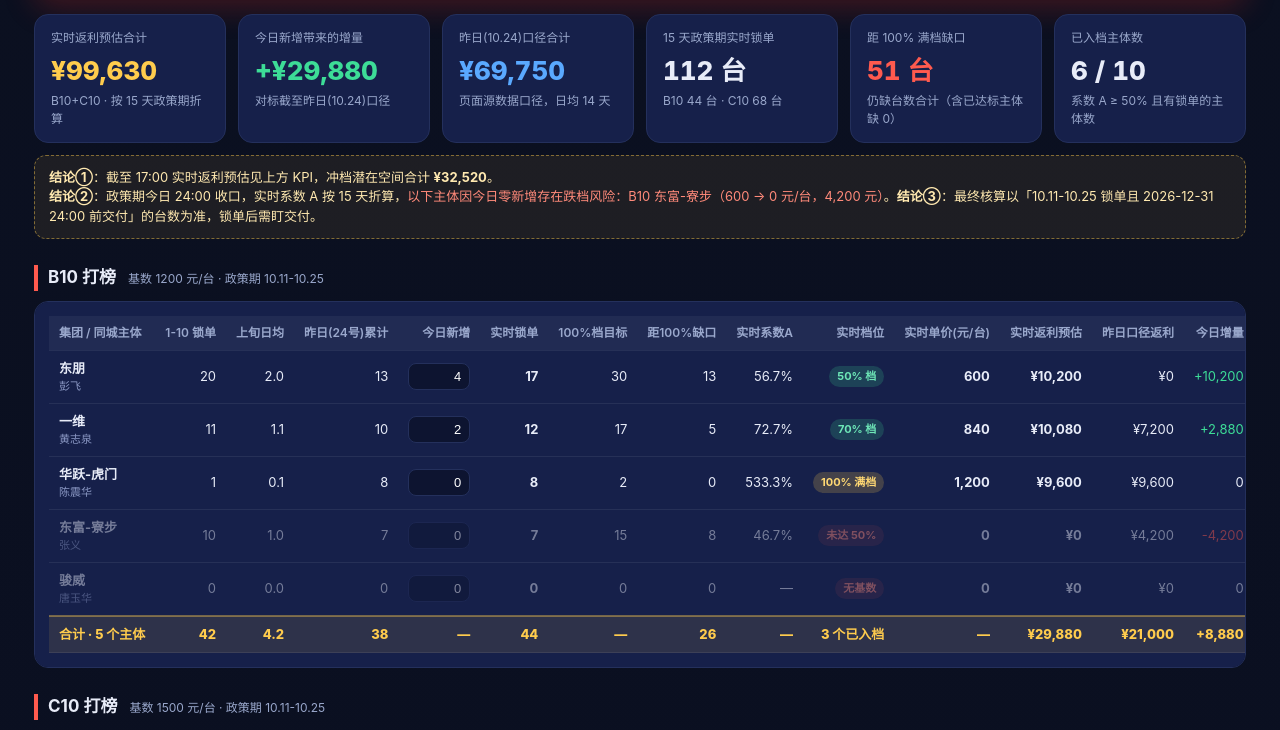
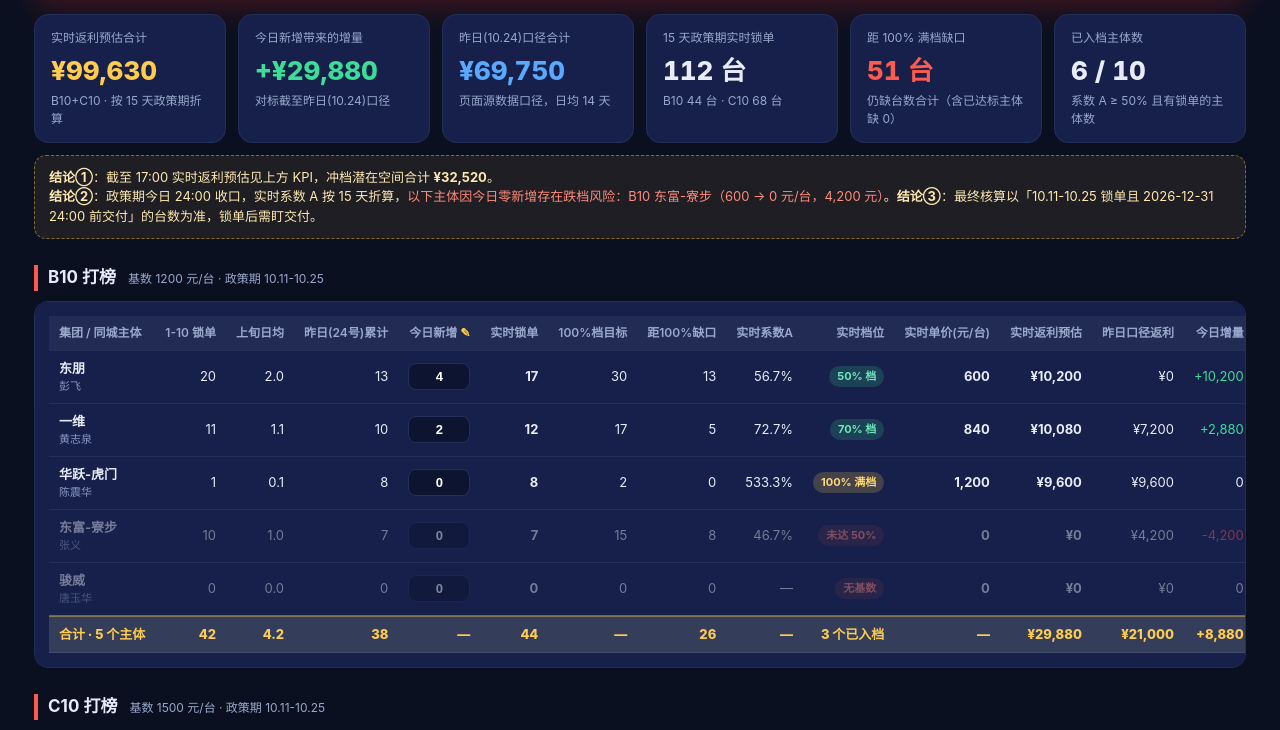
Before and after one commit to kaka147427334/huanan-dabang-b10c10-live, a plain HTML site: page index.html in a window 1280 px wide. Shown: the part 199-929 px from the top of the page. Drawn offline with Linux system fonts and the light colour scheme.

Commit message:
fix: 输入框可实时编辑（行只渲染一次，增量刷新派生单元格）

```diff
--- a/index.html
+++ b/index.html
@@ -46,7 +46,12 @@
   .up{color:var(--green)} .down{color:var(--red)}
   input.num{width:62px;background:#0d1430;border:1px solid var(--line);border-radius:8px;color:#fff;
     text-align:right;padding:5px 8px;font-size:13px;font-variant-numeric:tabular-nums}
-  input.num:focus{outline:none;border-color:var(--blue)}
+  input.num:focus{outline:none;border-color:var(--blue);box-shadow:0 0 0 2px rgba(90,169,255,.25)}
+  input.num::-webkit-outer-spin-button,input.num::-webkit-inner-spin-button{-webkit-appearance:none;margin:0}
+  input.num{-moz-appearance:textfield;text-align:center;font-weight:700}
+  input.num.edited{border-color:var(--gold);background:#1b1508;color:#ffd873}
+  tfoot tr{background:rgba(90,169,255,.10)}
+  tfoot td{border-top:2px solid var(--line)}
   .btnrow{display:flex;gap:8px;flex-wrap:wrap;margin-top:10px}
   button{background:#1e2a55;border:1px solid var(--line);color:var(--txt);border-radius:9px;padding:7px 14px;font-size:13px;cursor:pointer}
   button:hover{background:#27356b}
@@ -74,13 +79,13 @@
 <div class="hlbox" id="hlbox"></div>
 
 <h2>B10 打榜 <small>基数 1200 元/台 · 政策期 10.11-10.25</small></h2>
-<div class="card"><table id="t-b10"><thead id="h-b10"></thead><tbody id="b-b10"></tbody></table></div>
+<div class="card"><table id="t-b10"><thead id="h-b10"></thead><tbody id="b-b10"></tbody><tfoot id="f-b10"></tfoot></table></div>
 
 <h2>C10 打榜 <small>基数 1500 元/台 · 政策期 10.11-10.25</small></h2>
-<div class="card"><table id="t-c10"><thead id="h-c10"></thead><tbody id="b-c10"></tbody></table></div>
+<div class="card"><table id="t-c10"><thead id="h-c10"></thead><tbody id="b-c10"></tbody><tfoot id="f-c10"></tfoot></table></div>
 
 <div class="btnrow">
-  <button class="primary" onclick="recalc()">重新计算</button>
+  <button class="primary" onclick="recalc(1)">重新计算</button>
   <button onclick="resetAll()">恢复 17:00 原始数据</button>
   <button onclick="clearAdd()">今日新增全部归零</button>
   <button onclick="exportCsv()">导出 CSV（含明细）</button>
@@ -109,7 +114,7 @@
   <div class="note">口径说明：页面源数据为「截至 10.24 锁单、日均按 14 天」；本看板按政策期完整 15 天折算实时系数 A。<b>因此今日（10.25）若无新增，系数 A 会被 15 天分母稀释，存在跌档风险</b>，已用「昨日口径返利」列对标。</div>
 </div>
 
-<div class="footnote">看板生成于 2026-10-25 20:00 · 数据在浏览器本地实时计算，改动「今日新增」后点「重新计算」即可 · Windows 按 Ctrl+F5 / Mac 按 Cmd+Shift+R 刷新缓存</div>
+<div class="footnote">看板生成于 2026-10-25 20:21 · 直接在「今日新增 <span style="color:#ffcc4d">✎</span>」列输入数字，全表自动实时重算（改动过的格子会变金色）· 数据在浏览器本地计算，不上传 · Windows 按 Ctrl+F5 / Mac 按 Cmd+Shift+R 刷新缓存</div>
 
 </div>
 
@@ -169,28 +174,47 @@ function nextTier(r, model, qty){
 const HEAD = ['集团 / 同城主体','1-10 锁单','上旬日均','昨日(24号)累计','今日新增','实时锁单','100%档目标','距100%缺口','实时系数A','实时档位','实时单价(元/台)','实时返利预估','昨日口径返利','今日增量'];
 function renderHead(id){
   document.getElementById(id).innerHTML = '<tr><th class="l">'+HEAD[0]+'</th>' +
-    HEAD.slice(1).map((h,i)=>'<th'+(i===3?' title="今日新增可编辑"':'')+'>'+h+'</th>').join('') + '</tr>';
+    HEAD.slice(1).map((h,i)=>'<th'+(i===3?' title="可直接输入数字，全表自动实时重算"':'')+'>'+h+(i===3?' <span style="color:#ffcc4d">✎</span>':'')+'</th>').join('') + '</tr>';
 }
+// 行骨架只在初始化时建一次（含 input），后续只刷新派生单元格，避免输入被重建打断
 function rowHtml(r, model, idx){
+  const pv = prevMetrics(r, model);
+  return '<tr id="tr-'+model+'-'+idx+'">'+
+    '<td class="l"><b>'+r.group+'</b><div style="font-size:11px;color:#8b98c4">'+r.entity.replace('合作伙伴-东莞市-','')+'</div></td>'+
+    '<td>'+fmt(r.d1)+'</td><td>'+r.d1Avg.toFixed(1)+'</td><td>'+fmt(r.prev)+'</td>'+
+    '<td><input class="num" type="number" min="0" step="1" inputmode="numeric" '+
+      'id="in-'+model+'-'+idx+'" value="'+r.todayAdd+'" oninput="q()" onchange="q()" onfocus="this.select()"></td>'+
+    '<td id="c-qty-'+model+'-'+idx+'"></td><td>'+fmt(r.target100)+'</td><td id="c-gap-'+model+'-'+idx+'"></td>'+
+    '<td id="c-coef-'+model+'-'+idx+'"></td><td id="c-tier-'+model+'-'+idx+'"></td>'+
+    '<td id="c-unit-'+model+'-'+idx+'"></td><td id="c-reb-'+model+'-'+idx+'"></td>'+
+    '<td>'+money(pv.rebate)+'</td>'+
+    '<td id="c-delta-'+model+'-'+idx+'"></td>'+
+  '</tr>';
+}
+function paintRow(r, model, idx){
   const qty = r.prev + r.todayAdd;
   const now = nowMetrics(r, model, qty);
   const pv  = prevMetrics(r, model);
   const delta = now.rebate - pv.rebate;
-  return '<tr class="'+(now.rebate===0?'zero':'')+'">'+
-    '<td class="l"><b>'+r.group+'</b><div style="font-size:11px;color:#8b98c4">'+r.entity.replace('合作伙伴-东莞市-','')+'</div></td>'+
-    '<td>'+fmt(r.d1)+'</td><td>'+r.d1Avg.toFixed(1)+'</td><td>'+fmt(r.prev)+'</td>'+
-    '<td><input class="num" id="in-'+model+'-'+idx+'" value="'+r.todayAdd+'" oninput="q()"></td>'+
-    '<td><b>'+fmt(qty)+'</b></td><td>'+fmt(r.target100)+'</td><td>'+fmt(now.gap)+'</td>'+
-    '<td>'+pct(now.coef)+'</td><td>'+tierLabel(model,now.coef,now.unit)+'</td>'+
-    '<td><b>'+fmt(now.unit)+'</b></td><td><b>'+money(now.rebate)+'</b></td>'+
-    '<td>'+money(pv.rebate)+'</td>'+
-    '<td class="'+(delta>0?'up':(delta<0?'down':''))+'">'+(delta>0?'+':'')+fmt(delta).replace('-','-')+'</td>'+
-  '</tr>';
+  const cid = k => 'c-'+k+'-'+model+'-'+idx;
+  const set = (k, html) => { const e=document.getElementById(cid(k)); if(e) e.innerHTML = html; };
+  set('qty',  '<b>'+fmt(qty)+'</b>');
+  set('gap',  fmt(now.gap));
+  set('coef', pct(now.coef));
+  set('tier', tierLabel(model, now.coef, now.unit));
+  set('unit', '<b>'+fmt(now.unit)+'</b>');
+  set('reb',  '<b>'+money(now.rebate)+'</b>');
+  const d = document.getElementById(cid('delta'));
+  if(d){ d.className = delta>0?'up':(delta<0?'down':''); d.textContent = (delta>0?'+':'')+fmt(delta); }
+  const tr = document.getElementById('tr-'+model+'-'+idx);
+  if(tr) tr.className = now.rebate===0 ? 'zero' : '';
+  const inp = document.getElementById('in-'+model+'-'+idx);
+  if(inp) inp.classList.toggle('edited', r.todayAdd !== r.todayAdd0);
 }
 function totalsHtml(rows, model){
   let qty=0, nowReb=0, pvReb=0, d1=0, gap=0, prev=0, inProfit=0;
   rows.forEach((r,i)=>{
-    const q = r.prev + Number(document.getElementById('in-'+model+'-'+i).value||0);
+    const q = r.prev + r.todayAdd;
     const now = nowMetrics(r, model, q), pv = prevMetrics(r, model);
     qty+=q; nowReb+=now.rebate; pvReb+=pv.rebate; d1+=r.d1; gap+=now.gap; prev+=r.prev;
     if(now.rebate>0) inProfit++;
@@ -201,7 +225,7 @@ function renderNext(){
   const rows=[];
   [['B10',DATA.b10],['C10',DATA.c10]].forEach(([model,arr])=>{
     arr.forEach((r,i)=>{
-      const q = r.prev + Number(document.getElementById('in-'+model+'-'+i).value||0);
+      const q = r.prev + r.todayAdd;
       const nx = nextTier(r, model, q);
       if(nx) rows.push({model, group:r.group, entity:r.entity, cur:nowMetrics(r,model,q), nx, q});
     });
@@ -219,7 +243,7 @@ function renderKpis(){
   let nowAll=0, pvAll=0, qtyB=0, qtyC=0, inProfit=0, gapAll=0;
   [['B10',DATA.b10],['C10',DATA.c10]].forEach(([model,arr])=>{
     arr.forEach((r,i)=>{
-      const q = r.prev + Number(document.getElementById('in-'+model+'-'+i).value||0);
+      const q = r.prev + r.todayAdd;
       const now = nowMetrics(r,model,q), pv = prevMetrics(r,model);
       nowAll += now.rebate; pvAll += pv.rebate; gapAll += now.gap;
       if(now.rebate>0) inProfit++;
@@ -236,28 +260,56 @@ function renderKpis(){
 }
 function kpi(cls,k,v,x){ return '<div class="kpi '+cls+'"><div class="k">'+k+'</div><div class="v">'+v+'</div><div class="x">'+x+'</div></div>'; }
 
-function recalc(){
-  renderHead('h-b10'); renderHead('h-c10');
-  document.getElementById('b-b10').innerHTML = DATA.b10.map((r,i)=>rowHtml(r,'B10',i)).join('');
-  document.getElementById('b-c10').innerHTML = DATA.c10.map((r,i)=>rowHtml(r,'C10',i)).join('');
-  document.getElementById('b-b10').insertAdjacentHTML('beforeend', totalsHtml(DATA.b10,'B10'));
-  document.getElementById('b-c10').insertAdjacentHTML('beforeend', totalsHtml(DATA.c10,'C10'));
+// 把输入框当前值读回 DATA（唯一的一处真值来源）
+function syncInputs(){
+  [['B10',DATA.b10],['C10',DATA.c10]].forEach(([model,arr])=>{
+    arr.forEach((r,i)=>{
+      const el = document.getElementById('in-'+model+'-'+i);
+      if(!el) return;
+      const v = parseInt(el.value, 10);
+      r.todayAdd = (isNaN(v) || v < 0) ? 0 : v;
+    });
+  });
+}
+let built = false;
+function recalc(force){
+  syncInputs();
+  if(force || !built){
+    renderHead('h-b10'); renderHead('h-c10');
+    document.getElementById('b-b10').innerHTML = DATA.b10.map((r,i)=>rowHtml(r,'B10',i)).join('');
+    document.getElementById('b-c10').innerHTML = DATA.c10.map((r,i)=>rowHtml(r,'C10',i)).join('');
+    built = true;
+  }
+  // 只刷新派生单元格，input 保持原 DOM 节点 → 输入不被打断
+  DATA.b10.forEach((r,i)=>paintRow(r,'B10',i));
+  DATA.c10.forEach((r,i)=>paintRow(r,'C10',i));
+  document.getElementById('f-b10').innerHTML = totalsHtml(DATA.b10,'B10');
+  document.getElementById('f-c10').innerHTML = totalsHtml(DATA.c10,'C10');
   const pot = renderNext();
   renderKpis();
   buildHl(pot);
 }
 let t=null;
-function q(){ clearTimeout(t); t=setTimeout(recalc, 250); }
-function resetAll(){ location.reload(); }
+function q(){ clearTimeout(t); t=setTimeout(function(){ recalc(); }, 150); }
+function resetAll(){
+  DATA.b10.concat(DATA.c10).forEach(r=>{ r.todayAdd = r.todayAdd0; });
+  document.querySelectorAll('input.num').forEach(el=>{
+    const p = el.id.split('-');           // in-<model>-<idx>
+    const arr = (p[1]==='B10') ? DATA.b10 : DATA.c10;
+    el.value = arr[Number(p[2])].todayAdd0;
+    el.classList.remove('edited');
+  });
+  recalc();
+}
 function clearAdd(){
-  document.querySelectorAll('input.num').forEach(i=>i.value=0);
+  document.querySelectorAll('input.num').forEach(el=>{ el.value = 0; });
   recalc();
 }
 function buildHl(pot){
   const risk = [];
   [['B10',DATA.b10],['C10',DATA.c10]].forEach(([model,arr])=>{
     arr.forEach((r,i)=>{
-      const q = r.prev + Number(document.getElementById('in-'+model+'-'+i).value||0);
+      const q = r.prev + r.todayAdd;
       const now = nowMetrics(r,model,q), pv = prevMetrics(r,model);
       if(pv.rebate>0 && now.rebate < pv.rebate) risk.push(model+' '+r.group+'（'+fmt(pv.unit)+' → '+fmt(now.unit)+' 元/台，'+fmt(pv.rebate-now.rebate)+' 元）');
     });
@@ -272,9 +324,9 @@ function exportCsv(){
   const rows=[['车型','集团','同城主体','1-10锁单','上旬日均','昨日累计','今日新增','实时锁单','100%档目标','距100%缺口','实时系数A','实时单价','实时返利','昨日口径返利','今日增量']];
   [['B10',DATA.b10],['C10',DATA.c10]].forEach(([model,arr])=>{
     arr.forEach((r,i)=>{
-      const q=r.prev+Number(document.getElementById('in-'+model+'-'+i).value||0);
+      const q=r.prev+r.todayAdd;
       const now=nowMetrics(r,model,q), pv=prevMetrics(r,model);
-      rows.push([model,r.group,r.entity,r.d1,r.d1Avg.toFixed(1),r.prev,Number(document.getElementById('in-'+model+'-'+i).value||0),q,r.target100,now.gap,now.coef==null?'':(now.coef*100).toFixed(1)+'%',now.unit,now.rebate,pv.rebate,now.rebate-pv.rebate]);
+      rows.push([model,r.group,r.entity,r.d1,r.d1Avg.toFixed(1),r.prev,r.todayAdd,q,r.target100,now.gap,now.coef==null?'':(now.coef*100).toFixed(1)+'%',now.unit,now.rebate,pv.rebate,now.rebate-pv.rebate]);
     });
   });
   const csv='\ufeff'+rows.map(r=>r.join(',')).join('\n');
@@ -293,6 +345,8 @@ function tickCd(){
 }
 setInterval(tickCd,1000);
 tickCd();
+// 记录 17:00 快照原值，供「恢复原始数据」与「已改动」高亮使用
+DATA.b10.concat(DATA.c10).forEach(r=>{ if(r.todayAdd0==null) r.todayAdd0 = r.todayAdd; });
 renderHead('h-b10'); renderHead('h-c10');
 recalc();
 </script>
```
